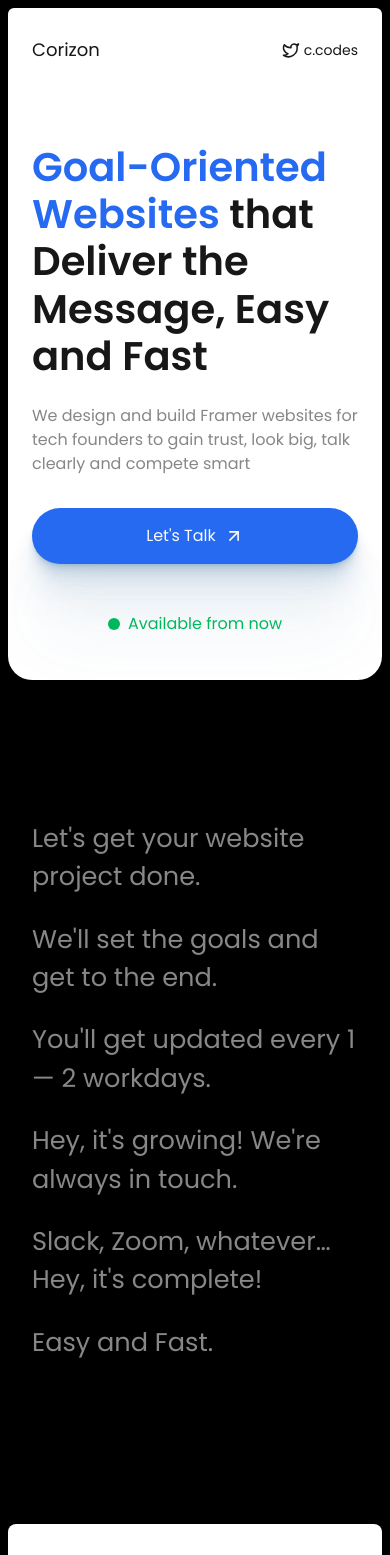
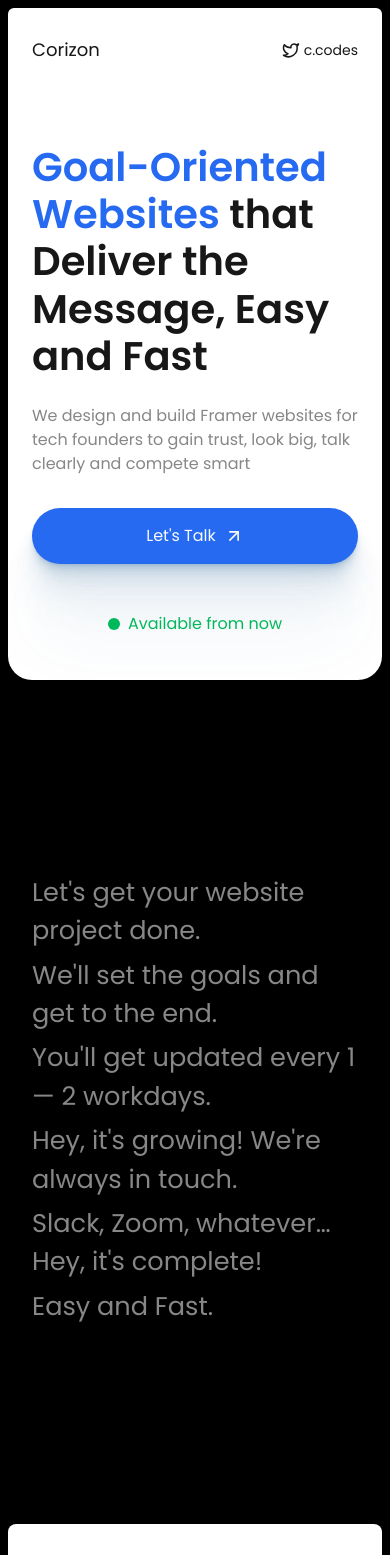
Before and after one commit to CharlesCypher/folio24, a Next.js app: page / in a window 390 px wide. Shown: the top 1555 px of the page. Built offline with nearby package versions, Linux system fonts and the light colour scheme.

Commit message:
added mb to span

```diff
--- a/components/about.tsx
+++ b/components/about.tsx
@@ -48,7 +48,7 @@ export default function About() {
     return (
       <span
         ref={text}
-        className="w-full text-card last:text-primary text-[1.6rem] mb-6 lg:text-3xl lg:font-semibold xl:text-5xl opacity-1 transition-colors"
+        className="w-full text-card last:text-primary text-[1.6rem] mb-1.5 lg:mb-6 lg:text-3xl lg:font-semibold xl:text-5xl opacity-1 transition-colors"
       >
         {children}
       </span>
```
